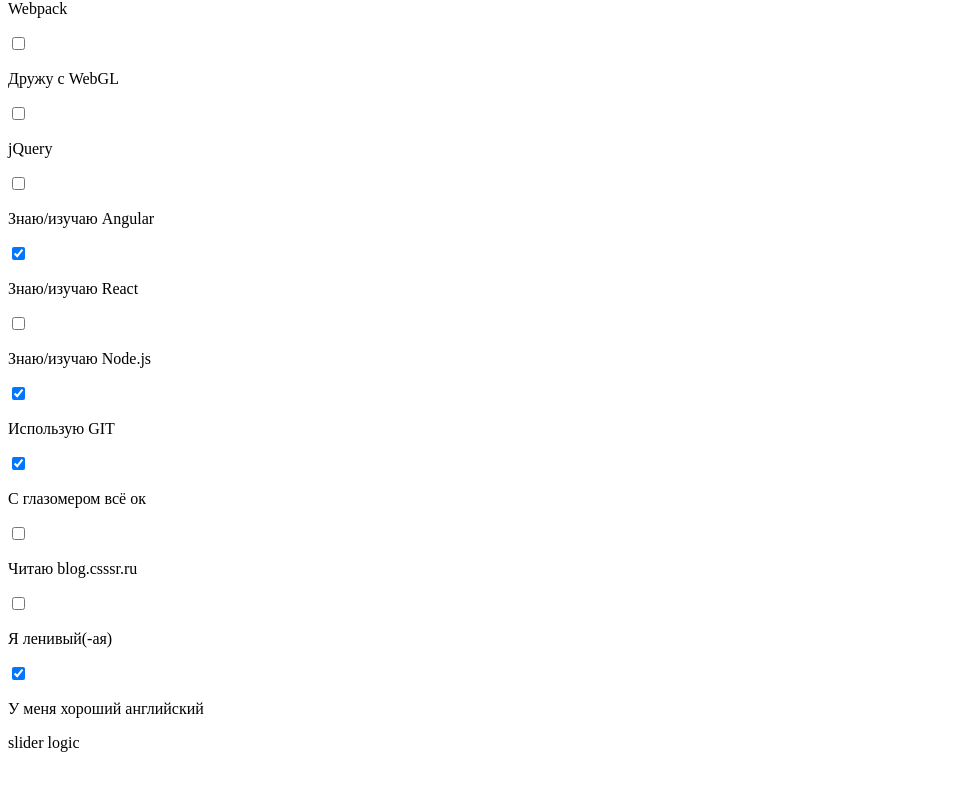
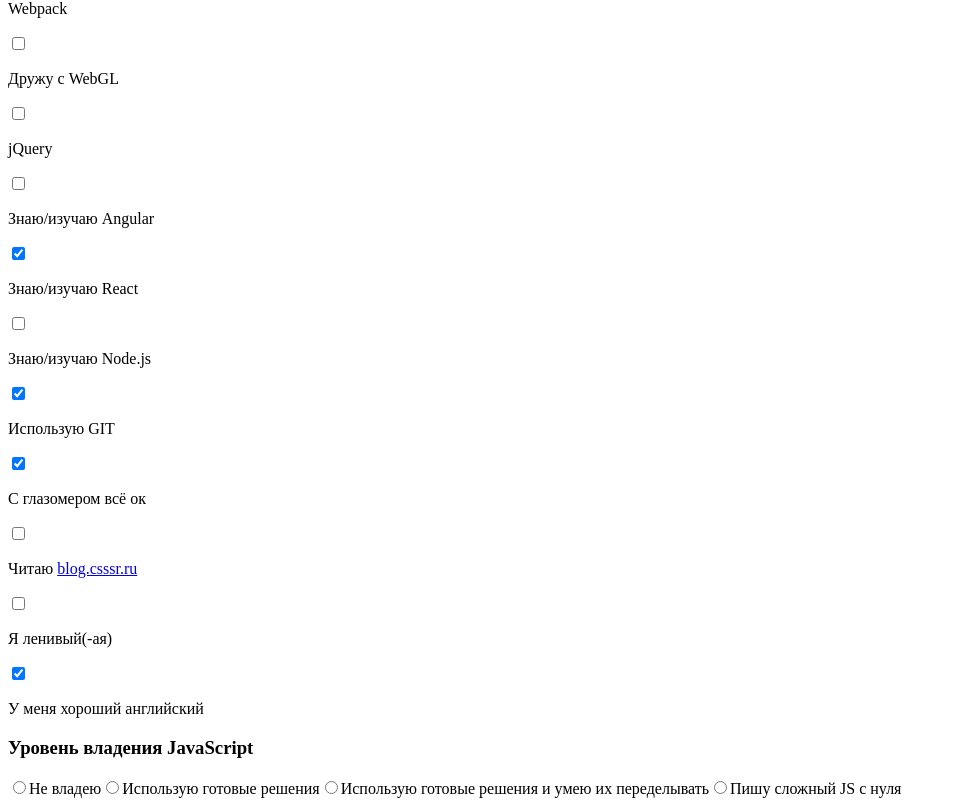
Before and after one commit to thePostas/csssr-task, a React app: page / in a window 1280 px wide. Shown: the part 1323-2129 px from the top of the page, without its empty margins (0-957 px from the left). Before the commit the page ends 2083 px from the top, so only its background shows below. Built offline with nearby package versions, Linux system fonts and the light colour scheme.

Commit message:
slider_01

```diff
--- a/src/app/components/header/headerLogo.js
+++ b/src/app/components/header/headerLogo.js
@@ -3,7 +3,7 @@
 export const HeaderLogo = props => {
     return (
         <div className={"header__logo"}>
-            <a className={'header__logo-link'} href={'http://csssr.ru'}>
+            <a className={'header__logo-link'} href={'http://csssr.ru'} target={"_blank"}>
                 <img src={'../src/app/img/header_logo.png'} alt={'csssr'} width={143} height={35}/>
             </a>
         </div>
--- /dev/null
+++ b/src/app/components/main/jsBlock.js
@@ -0,0 +1,11 @@
+import React from 'react';
+import { Slider } from '../../containers/slider'
+
+export const JSBlock = props => {
+    return (
+        <section className={"main-content__js-block"}>
+            <h3 className={'main-content__slider-js-block-title'}>Уровень владения JavaScript</h3>
+            <Slider/>
+        </section>
+    );
+};
--- a/src/app/components/main/mainContent.js
+++ b/src/app/components/main/mainContent.js
@@ -1,6 +1,7 @@
 import React from "react";
 import { UserInfo } from "../../containers/userInfo";
 import { SkillsBlock } from "../../containers/skillsBlock";
+import { JSBlock } from "../../components/main/jsBlock";
 
 export const MainContent = props => {
     return (
@@ -8,6 +9,7 @@
             <img className={'main-content__logo'} src={'../src/app/img/main_content_logo.png'} alt={'ДЕЛО'} width={219} height={110} />
             <UserInfo/>
             <SkillsBlock/>
+            <JSBlock/>
         </main>
     );
 };
--- a/src/app/containers/checkbox.js
+++ b/src/app/containers/checkbox.js
@@ -9,7 +9,7 @@
 
     render() {
         return (
-            <label className={this.props.checked? 'main-content__skills-checkbox-container-label' : 'main-content__skills-checkbox-container-label main-content__skills-checkbox-container-label-checked'}><input type={'checkbox'} className={'main-content__skills-checkbox-container-item'} onClick={this.onClick} value={this.props.value} checked={this.props.checked}/><p className={'main-content__skills-checkbox-container-item-title'}>{this.props.value}</p></label>
+            <label className={this.props.checked ? 'main-content__skills-checkbox-container-label main-content__skills-checkbox-container-label-checked' : 'main-content__skills-checkbox-container-label'}><input type={'checkbox'} className={'main-content__skills-checkbox-container-item'} onClick={this.onClick} value={this.props.value} checked={this.props.checked}/><p className={'main-content__skills-checkbox-container-item-title'}>{this.props.value}{this.props.link ? <a className={'main-content__skills-checkbox-container-item-link'} target={"_blank"} href={this.props.href}>{this.props.link}</a> : null}</p></label>
         )
     }
 }
--- a/src/app/containers/skillsBlock.js
+++ b/src/app/containers/skillsBlock.js
@@ -5,17 +5,22 @@
 class SkillsComponent extends Component{
     constructor(props) {
         super(props);
+        this.state = {
+            ...props,
+        };
+        this.initialize = this.props.initialize.bind(this)();
     }
 
     render () {
+        console.log(this.props);
         const firstContainer = this.props.skills[0].map((item, index) => {
-            return <CheckBox value={item.value} checked={item.checked} key={index}/>
+            return <CheckBox value={item.value} checked={item.checked} link={item.link} href={item.href} key={index}/>
           });
         const secondContainer = this.props.skills[1].map((item, index) => {
-            return <CheckBox value={item.value} checked={item.checked} key={index}/>
+            return <CheckBox value={item.value} checked={item.checked} link={item.link} href={item.href} key={index}/>
         });
         const thirdContainer = this.props.skills[2].map((item, index) => {
-            return <CheckBox value={item.value} checked={item.checked} key={index}/>
+            return <CheckBox value={item.value} checked={item.checked} link={item.link} href={item.href} key={index}/>
         });
         console.log(firstContainer);
         return (
@@ -25,7 +30,7 @@
                 <div className="main-content__skills-checkboxes-set">
                     <div className={'main-content__skills-checkbox-container'}>{firstContainer}</div>
                     <div className={'main-content__skills-checkbox-container'}>{secondContainer}</div>
-                    <div className={'main-content__skills-checkbox-container'}>{thirdContainer}</div>
+                    <div className={'main-content__skills-checkbox-container main-content__skills-checkbox-container-third'}>{thirdContainer}</div>
                 </div>
 
             </section>
@@ -33,8 +38,38 @@
     }
 }
 
+SkillsComponent.defaultProps = {
+    skills: [
+        [
+            {value: 'БЭМ/OOCSS', checked: true},
+            {value: 'Pug (Jade)', checked: true},
+            {value: 'Stylus/LESS/SASS', checked: true},
+            {value: 'Работаю с SVG', checked: false},
+            {value: 'Верстаю семантично', checked: false},
+            {value: 'Accessibility (A11Y)', checked: false},
+            {value: 'ES2015/ES2016', checked: false},
+        ],
+        [
+            {value: 'Gulp/GRUNT', checked: false},
+            {value: 'Webpack', checked: false},
+            {value: 'Дружу с WebGL', checked: false},
+            {value: 'jQuery', checked: false},
+            {value: 'Знаю/изучаю Angular', checked: false},
+            {value: 'Знаю/изучаю React', checked: false},
+            {value: 'Знаю/изучаю Node.js', checked: false},
+        ],
+        [
+            {value: 'Использую GIT', checked: false},
+            {value: 'С глазомером всё ок', checked: false},
+            {value: 'Читаю ', checked: false, link: 'blog.csssr.ru', href: 'http://blog.csssr.ru'},
+            {value: 'Я ленивый(-ая)', checked: false},
+            {value: 'У меня хороший английский', checked: false},
+        ]
+    ]
+};
+
 const mapStateToProps = function(state) {
-    if (!state.fields || state.fields.length !== 0) {
+    if (!state.skills || state.skills.length !== 0) {
         return {
             skills: state.skills
         };
@@ -47,7 +82,7 @@
             dispatch({
                 type: "INITIALIZE",
                 payload: {
-                    fields: this.state.fields
+                    skills: this.props.skills
                 }
             });
         }
--- /dev/null
+++ b/src/app/containers/slider.js
@@ -0,0 +1,56 @@
+import React, { Component } from 'react';
+import { connect } from "react-redux";
+
+class SliderComponent extends Component{
+    constructor(props) {
+        super(props);
+        this.state = {
+            ...props,
+            stateFields: []
+        };
+        this.initialize = this.props.initialize.bind(this)();
+    }
+
+    render () {
+        return (
+            <div className={'main-content__slider-block-slider'}>
+                <label><input type={'radio'} name={'js-skill'} value={0}/>Не владею</label>
+                <label><input type={'radio'} name={'js-skill'} value={1}/>Использую готовые решения</label>
+                <label><input type={'radio'} name={'js-skill'} value={2}/>Использую готовые решения и умею их переделывать</label>
+                <label><input type={'radio'} name={'js-skill'} value={3}/>Пишу сложный JS с нуля</label>
+            </div>
+        )
+    }
+}
+
+SliderComponent.defaultProps = {
+
+};
+
+const mapStateToProps = function(state) {
+    if (!state.fields || state.fields.length !== 0) {
+        return {
+
+        };
+    }
+};
+
+const mapDispatchToProps = function(dispatch) {
+    return {
+        initialize: function() {
+            dispatch({
+                type: "INITIALIZE",
+                payload: {
+
+                }
+            });
+        }
+    };
+};
+
+
+
+export const Slider = connect(
+    mapStateToProps,
+    mapDispatchToProps
+)(SliderComponent);
--- a/src/app/js/slider.js
+++ b/src/app/js/slider.js
@@ -1,5 +1,3 @@
 module.exports = function slider() {
-    const div = document.createElement('div');
-    div.innerHTML = 'slider logic';
-    document.body.appendChild(div);
-}
+
+};
--- a/src/app/static/_skills.less
+++ b/src/app/static/_skills.less
@@ -1,3 +1,5 @@
+@link-color: #1f5f97;
+
 //Раздел  'Расскажите о себе'
 .main-content__skills{
   display: flex;
@@ -17,6 +19,10 @@
     display: flex;
     flex-direction: column;
     width: 33.3%;
+    box-sizing: border-box;
+    &-third{
+      padding-left: 13px;
+    }
     //Обертка чекбокса
     &-label {
       padding-left: 27px;
@@ -27,7 +33,7 @@
       &-checked:after {
         content: '';
         left: 6px;
-        bottom: 2px;
+        top: -4px;
         position: absolute;
         width: 19px;
         height: 29px;
@@ -40,6 +46,9 @@
       //Текст чекбокса
       &-title {
         font-size: 21px;
+      }
+      &-link {
+        color: @link-color;
       }
     }
   }
--- /dev/null
+++ b/src/app/static/_slider_block.less
@@ -0,0 +1,10 @@
+//Блок со слайдером
+.main-content__js-block {
+  width: 100%;
+  display: flex;
+  flex-direction: column;
+  &-title {
+    color: #2f1b15;
+  }
+}
+//Конец блока со слайдером
--- a/src/app/static/main.less
+++ b/src/app/static/main.less
@@ -3,6 +3,7 @@
 @import url("_user_info.less");
 @import url("_main_content.less");
 @import url("_skills.less");
+@import url("_slider_block.less");
 
 @font-face {
   font-family: PTSansBold;
--- a/src/app/store/index.js
+++ b/src/app/store/index.js
@@ -5,12 +5,12 @@
 
 const initialState = {
     fields: [
-    // {title: 'Полное ФИО', value: 'Поставцев Александр Александрович'},
-    // {title: 'Год рождения', value: '1988'},
-    // {title: 'Место жительства', value: 'г. Москва, ул. Широкая д.10 к.2'},
-    // {title: 'Скайп', value: 'thepostas'},
-    // {title: 'Почта', value: 'postas87@mail.ru'},
-],
+    {title: 'Полное ФИО', value: 'Поставцев Александр Александрович'},
+    {title: 'Год рождения', value: '1988'},
+    {title: 'Место жительства', value: 'г. Москва, ул. Широкая д.10 к.2'},
+    {title: 'Скайп', value: 'thepostas'},
+    {title: 'Почта', value: 'postas87@mail.ru'},
+    ],
     skills: [
         [
             {value: 'БЭМ/OOCSS', checked: true},
@@ -33,7 +33,7 @@
         [
             {value: 'Использую GIT', checked: true},
             {value: 'С глазомером всё ок', checked: true},
-            {value: 'Читаю blog.csssr.ru', checked: false},
+            {value: 'Читаю ', checked: false, link: 'blog.csssr.ru', href: 'http://blog.csssr.ru'},
             {value: 'Я ленивый(-ая)', checked: false},
             {value: 'У меня хороший английский', checked: true},
         ]
--- a/src/app/store/reducers.js
+++ b/src/app/store/reducers.js
@@ -12,9 +12,7 @@
                 })
         }
         case "INITIALIZE": {
-            if (state.length === 0) {
-
-            }
+            if (action.payload.fields) {
                 return Object.assign(
                     {},
                     state,
@@ -23,6 +21,23 @@
                             return field;
                         })
                     })
+            }
+            if (action.payload.skills) {
+                return Object.assign(
+                    {},
+                    state,
+                    {
+                        skills: action.payload.skills.map((block, index) => {
+                            block.map((item) => {
+                                if (item.value === action.payload.title) {
+                                    item.checked = action.payload.checked;
+                                }
+                                return item;
+                            });
+                            return block;
+                        })
+                    })
+            }
         }
         case "UPDATE_CHECKBOX": {
             return Object.assign(
```
Lines whose indentation alone changed are shown as unchanged.
